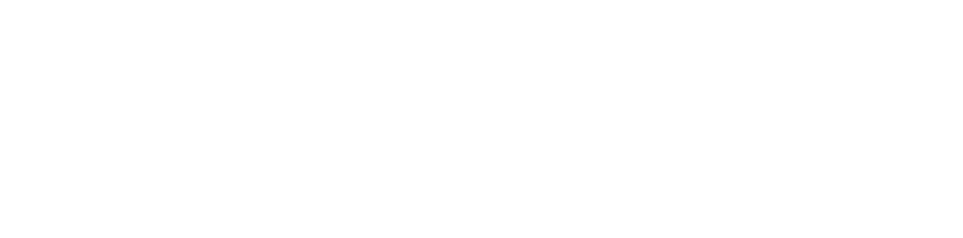
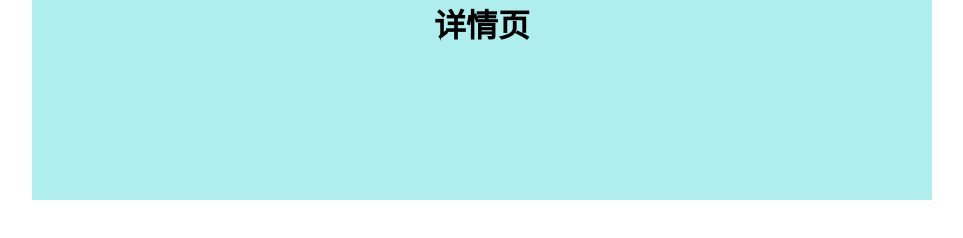
Before and after one commit to xoyopastry/demo-remote-github, a plain HTML site: page detail.html in a window 1280 px wide. Shown: the whole page, without its empty margins (158-1121 px from the left). Drawn offline with Linux system fonts and the light colour scheme.

Commit message:
随便的详情页

```diff
--- a/detail.html
+++ b/detail.html
@@ -3,8 +3,30 @@
 <head>
   <meta charset="UTF-8">
   <title>Title</title>
+  <style>
+    *{
+      margin: 0;
+      padding: 0;
+    }
+    body{
+    }
+    #header{
+      width: 900px;
+      height: 200px;
+      margin: 0 auto;
+      background-color: paleturquoise;
+    }
+    h1{
+      text-align: center;
+    }
+  </style>
 </head>
 <body>
-
+  <header>
+    <div id="header">
+      <a href="#"></a>
+      <h1>详情页</h1>
+    </div>
+  </header>
 </body>
 </html>
```
